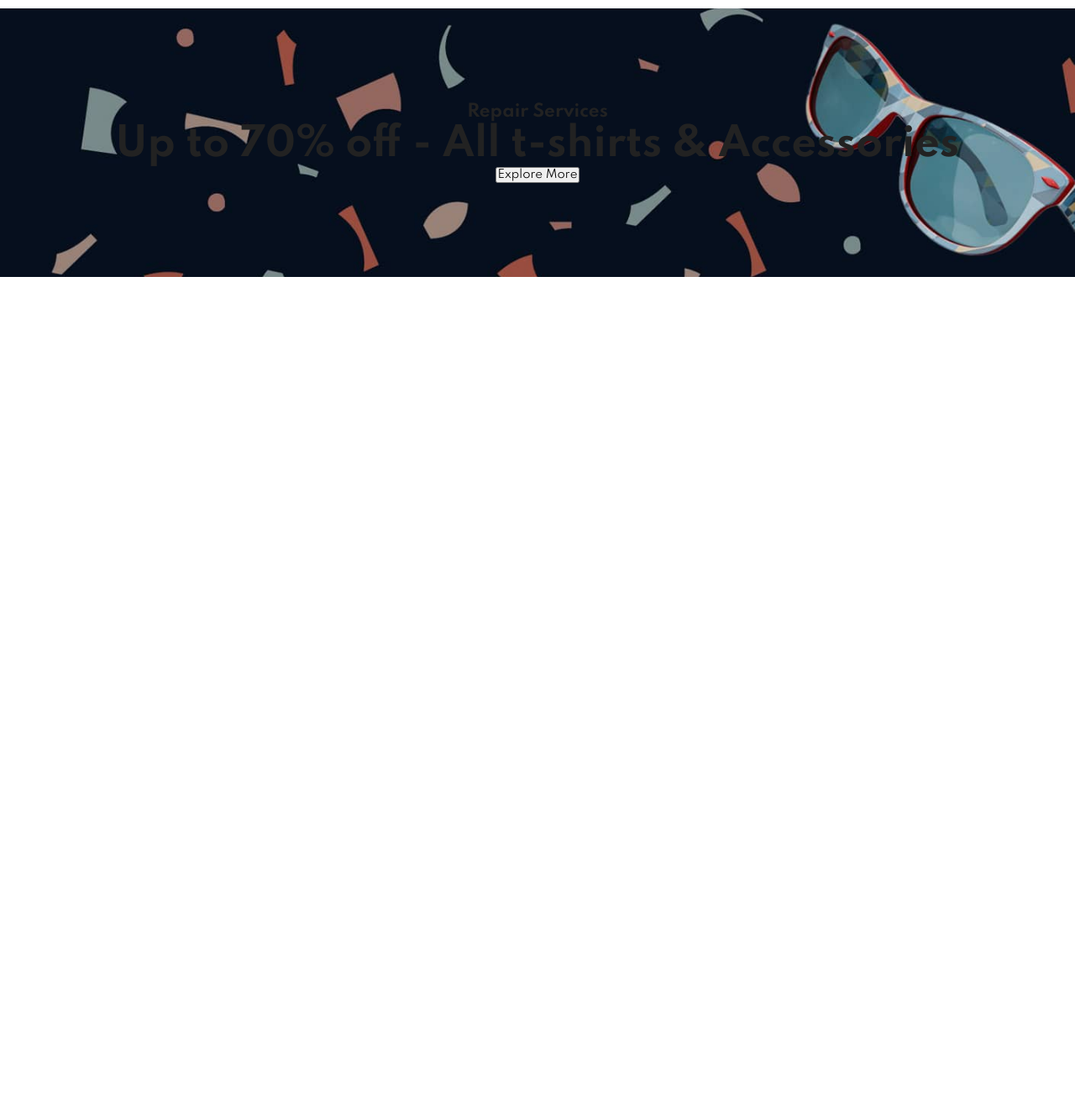
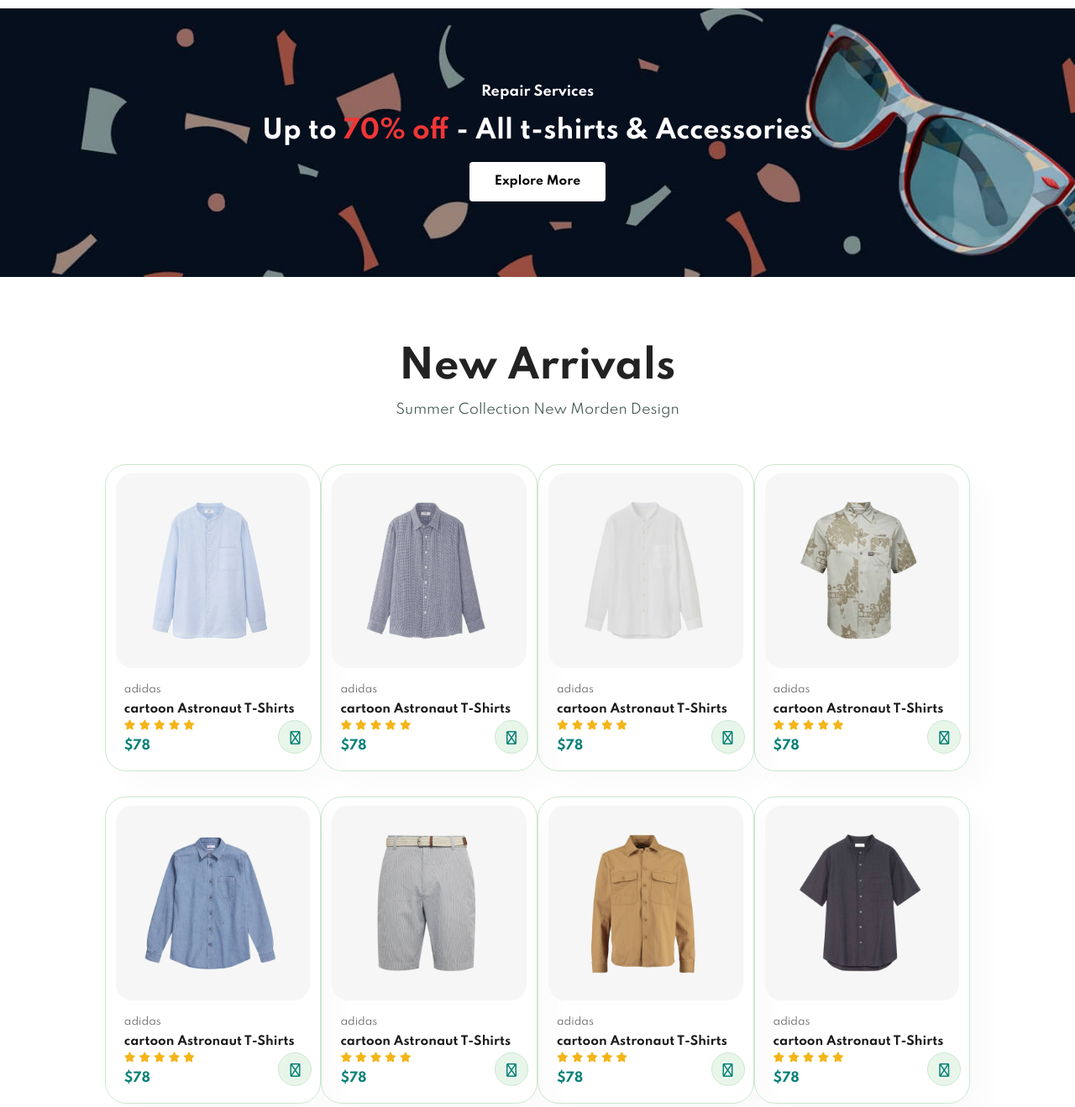
Before and after one commit to TejasSalunkeCode/javascript-tutorial, a plain HTML site: page index.html in a window 1280 px wide. Shown: the part 2140-3459 px from the top of the page at 84% size. Before the commit the page ends 2510 px from the top, so only its background shows below. Drawn offline with Linux system fonts and the light colour scheme; a script that the page names is missing.

Commit message:
file update

```diff
--- a/index.html
+++ b/index.html
@@ -211,8 +211,153 @@
 <section id="banner" class="section-m1">
     <h4>Repair Services</h4>
     <h2>Up to <span>70% off</span> - All t-shirts & Accessories</h2>
-    <button>Explore More</button>
+    <button class="normal">Explore More</button>
 </section>
+
+<section id="product1" class="section-p1">
+    <h2>New Arrivals</h2>
+    <p>Summer Collection New Morden Design</p>
+    <div class="pro-container">
+        <div class="pro">
+            <img src="images/n1.jpg" alt="">
+            <div class="des">
+                <span>adidas</span>
+                <h5>cartoon Astronaut T-Shirts</h5>
+                <div class="star">
+                    <i class="fas fa-star"></i>
+                    <i class="fas fa-star"></i>
+                    <i class="fas fa-star"></i>
+                    <i class="fas fa-star"></i>
+                    <i class="fas fa-star"></i>
+                </div>
+                <h4>$78</h4>
+            </div>
+            <a href="#"><i class="fas fa-cart-plus   cart"></i></a>
+        </div>
+
+        <div class="pro">
+            <img src="images/n2.jpg" alt="">
+            <div class="des">
+                <span>adidas</span>
+                <h5>cartoon Astronaut T-Shirts</h5>
+                <div class="star">
+                    <i class="fas fa-star"></i>
+                    <i class="fas fa-star"></i>
+                    <i class="fas fa-star"></i>
+                    <i class="fas fa-star"></i>
+                    <i class="fas fa-star"></i>
+                </div>
+                <h4>$78</h4>
+            </div>
+            <a href="#"><i class="fas fa-cart-plus   cart"></i></a>
+        </div>
+
+        <div class="pro">
+            <img src="images/n3.jpg" alt="">
+            <div class="des">
+                <span>adidas</span>
+                <h5>cartoon Astronaut T-Shirts</h5>
+                <div class="star">
+                    <i class="fas fa-star"></i>
+                    <i class="fas fa-star"></i>
+                    <i class="fas fa-star"></i>
+                    <i class="fas fa-star"></i>
+                    <i class="fas fa-star"></i>
+                </div>
+                <h4>$78</h4>
+            </div>
+            <a href="#"><i class="fas fa-cart-plus   cart"></i></a>
+        </div>
+
+        <div class="pro">
+            <img src="images/n4.jpg" alt="">
+            <div class="des">
+                <span>adidas</span>
+                <h5>cartoon Astronaut T-Shirts</h5>
+                <div class="star">
+                    <i class="fas fa-star"></i>
+                    <i class="fas fa-star"></i>
+                    <i class="fas fa-star"></i>
+                    <i class="fas fa-star"></i>
+                    <i class="fas fa-star"></i>
+                </div>
+                <h4>$78</h4>
+            </div>
+            <a href="#"><i class="fas fa-cart-plus   cart"></i></a>
+        </div>
+
+        <div class="pro">
+            <img src="images/n5.jpg" alt="">
+            <div class="des">
+                <span>adidas</span>
+                <h5>cartoon Astronaut T-Shirts</h5>
+                <div class="star">
+                    <i class="fas fa-star"></i>
+                    <i class="fas fa-star"></i>
+                    <i class="fas fa-star"></i>
+                    <i class="fas fa-star"></i>
+                    <i class="fas fa-star"></i>
+                </div>
+                <h4>$78</h4>
+            </div>
+            <a href="#"><i class="fas fa-cart-plus   cart"></i></a>
+        </div>
+
+        <div class="pro">
+            <img src="images/n6.jpg" alt="">
+            <div class="des">
+                <span>adidas</span>
+                <h5>cartoon Astronaut T-Shirts</h5>
+                <div class="star">
+                    <i class="fas fa-star"></i>
+                    <i class="fas fa-star"></i>
+                    <i class="fas fa-star"></i>
+                    <i class="fas fa-star"></i>
+                    <i class="fas fa-star"></i>
+                </div>
+                <h4>$78</h4>
+            </div>
+            <a href="#"><i class="fas fa-cart-plus   cart"></i></a>
+        </div>
+
+        <div class="pro">
+            <img src="images/n7.jpg" alt="">
+            <div class="des">
+                <span>adidas</span>
+                <h5>cartoon Astronaut T-Shirts</h5>
+                <div class="star">
+                    <i class="fas fa-star"></i>
+                    <i class="fas fa-star"></i>
+                    <i class="fas fa-star"></i>
+                    <i class="fas fa-star"></i>
+                    <i class="fas fa-star"></i>
+                </div>
+                <h4>$78</h4>
+            </div>
+            <a href="#"><i class="fas fa-cart-plus   cart"></i></a>
+        </div>
+
+        <div class="pro">
+            <img src="images/n8.jpg" alt="">
+            <div class="des">
+                <span>adidas</span>
+                <h5>cartoon Astronaut T-Shirts</h5>
+                <div class="star">
+                    <i class="fas fa-star"></i>
+                    <i class="fas fa-star"></i>
+                    <i class="fas fa-star"></i>
+                    <i class="fas fa-star"></i>
+                    <i class="fas fa-star"></i>
+                </div>
+                <h4>$78</h4>
+            </div>
+            <a href="#"><i class="fas fa-cart-plus   cart"></i></a>
+        </div>
+    </div>
+</section>
+
+<section id="sm-banner" class="sect"></section>
+
     <script src="scriptt.js"></script>
 </body>
 </html>
--- a/stylee.css
+++ b/stylee.css
@@ -39,6 +39,18 @@ p{
 
 .section-m1{
     margin: 40px 0;
+}
+button.normal{
+   font-size:14px;
+   font-weight: 600;
+   padding: 15px 30px;
+   color: #000;
+   background-color: #fff;
+   border-radius: 4px;
+   cursor: pointer;
+   border: none;
+   outline: none;
+   transition: 0.2s;
 }
 
 body{
@@ -267,3 +279,21 @@ right: 10px;
     background-size: cover;
     background-position: center;
 }
+#banner h4{
+  color: #fff;
+  font-size: 16px;
+}
+#banner h2{
+    color: #fff;
+    font-size: 30px;
+    padding: 10px 0;
+  }
+
+  #banner h2 span{
+    color: #ef3636;
+  }
+
+  #banner button:hover{
+    background: #088178;
+    color: #fff;
+  }
```
